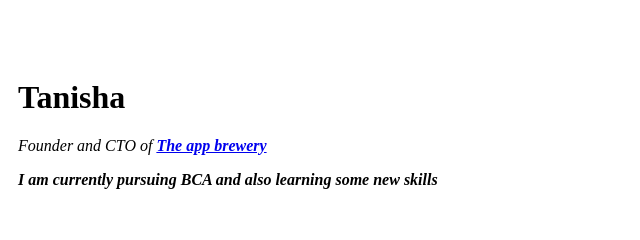
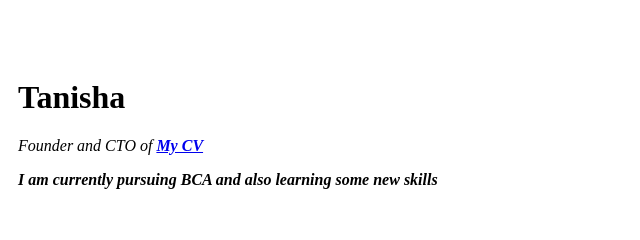
Before and after one commit to Tanisha15820/cv, a plain HTML site: page index.html in a window 1280 px wide. Shown: the top 240 px of the page, 233-873 px from the left. Drawn offline with Linux system fonts and the light colour scheme.

Commit message:
Update index.html

```diff
--- a/index.html
+++ b/index.html
@@ -13,7 +13,7 @@
       <td>
         <h1>Tanisha</h1>
         <p><em>
-            Founder and CTO of<strong> <a href="tanisha15820.github.io/cv/"> The app brewery</a></strong< /em>
+            Founder and CTO of<strong> <a href="tanisha15820.github.io/cv/"> My CV</a></strong< /em>
         </p>
         <p>
           I am currently pursuing BCA
```
